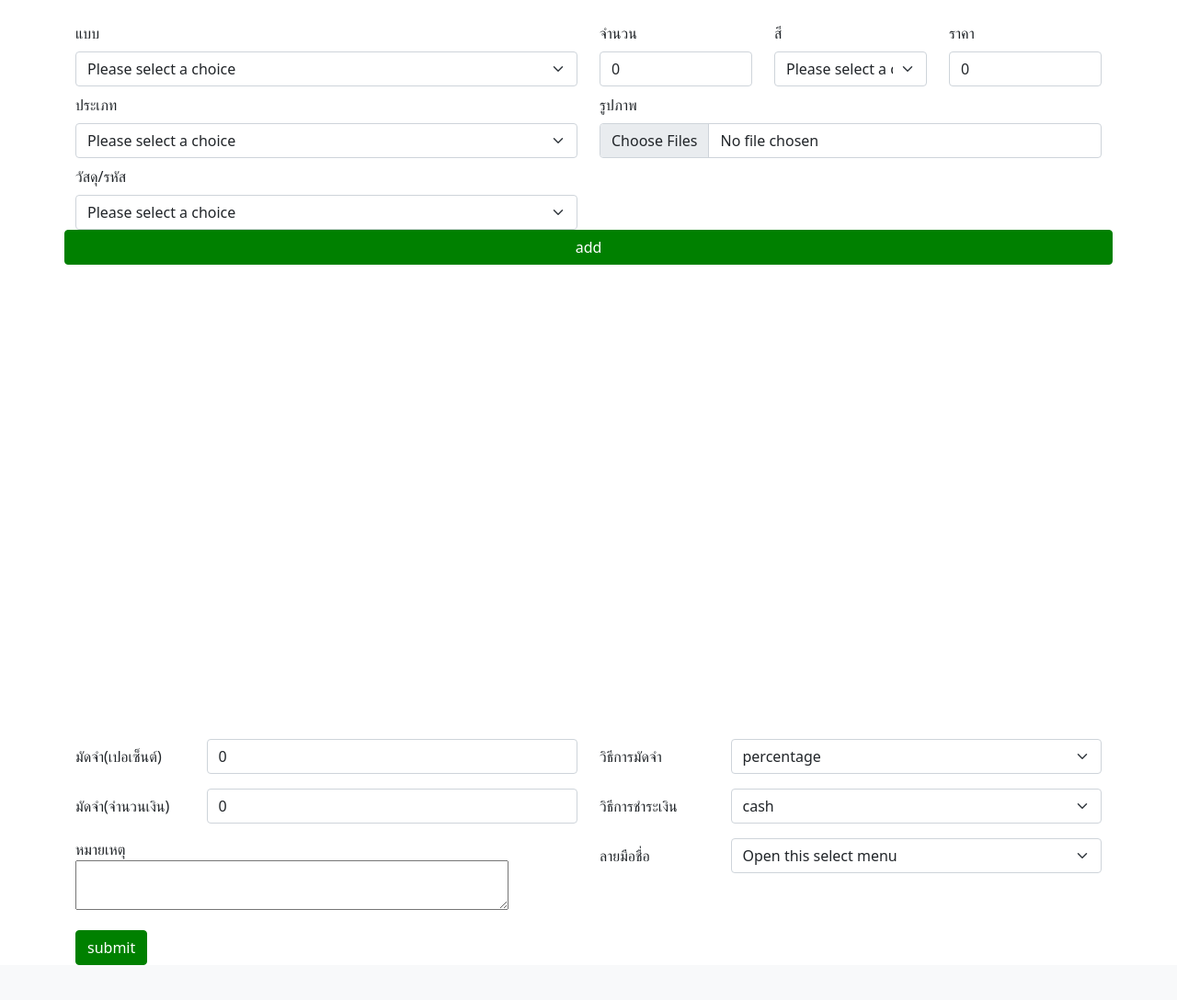
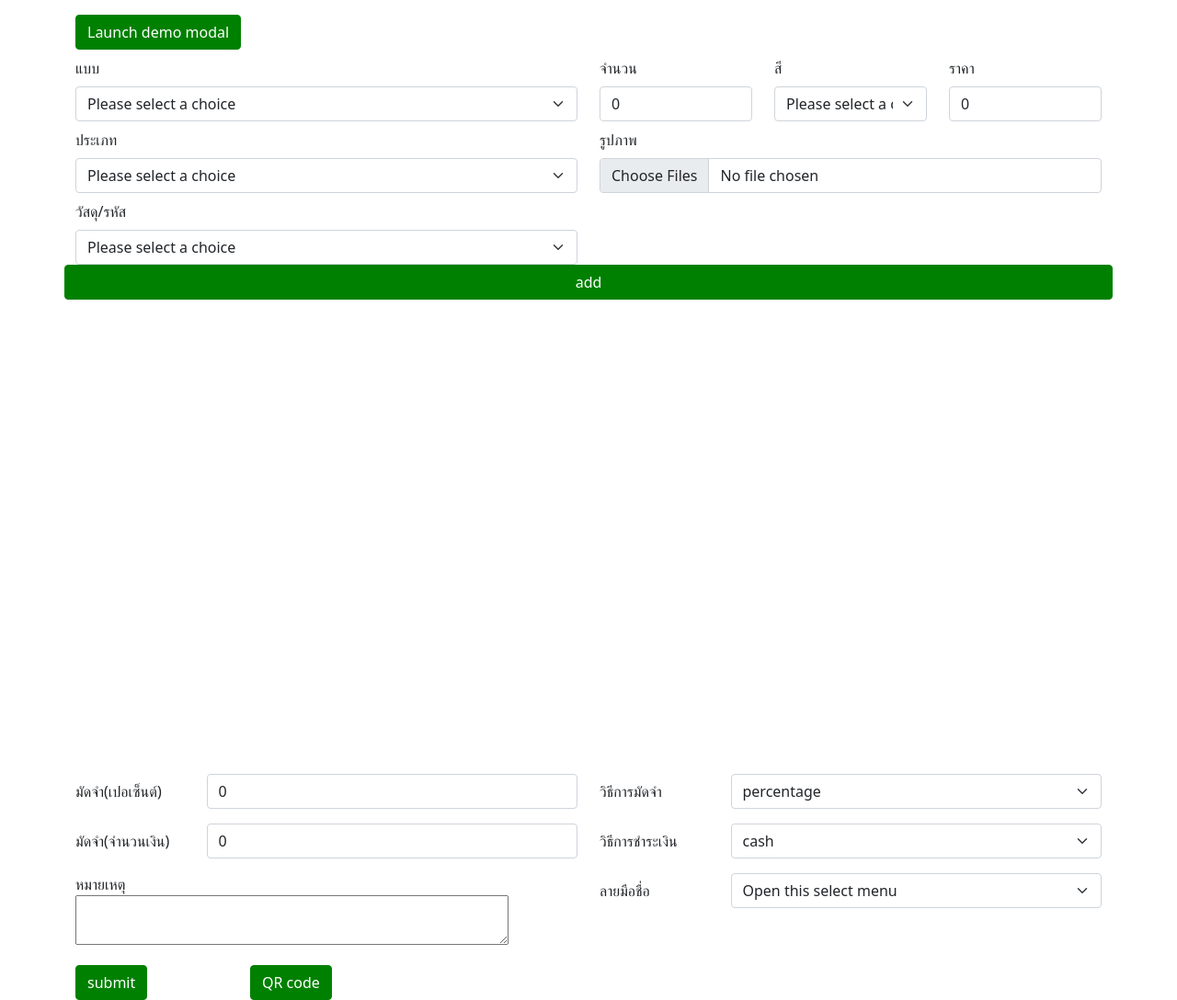
Before and after one commit to toppyishappy/furtniture_crm, a Django app: page /purchase-order/1/item in a window 1280 px wide. Shown: the part 56-1144 px from the top of the page at 92% size. Before the commit the page ends 1106 px from the top, so only its background shows below. Run offline with Django 3.2, Linux system fonts and the light colour scheme; the visitor is signed in with stand-in values (Sample User, id 1); data that the repository does not hold is empty; style sheets or scripts are compiled from the project's sources; some libraries are stand-ins or nearby versions.

Commit message:
add qrcode

```diff
--- a/templates/core/purchase-order-item.html
+++ b/templates/core/purchase-order-item.html
@@ -10,6 +10,20 @@
 
     </div>
 </div>
+
+<div class="modal fade" id="qrModal" tabindex="-1" aria-labelledby="exampleModalLabel" aria-hidden="true">
+    <div class="modal-dialog">
+        <div class="modal-content">
+            <img src="https://upload.wikimedia.org/wikipedia/commons/thumb/d/d0/QR_code_for_mobile_English_Wikipedia.svg/1200px-QR_code_for_mobile_English_Wikipedia.svg.png" alt="">
+
+        </div>
+    </div>
+</div>
+
+<button type="button" class="btn btn-primary" data-bs-toggle="modal" data-bs-target="#qrModal">
+    Launch demo modal
+  </button>
+
 <form action="" method="post" enctype="multipart/form-data">
     {% csrf_token %}
     <div class="row">
@@ -188,7 +202,17 @@
             </div>
         </div>
     </div>
-    <input type="submit" value="submit" class="btn btn-primary" />
+    <div class="row">
+        <div class="col-2">
+            <input type="submit" value="submit" class="btn btn-primary" />
+        </div>
+        <div class="col-2">
+            <button type="button" class="btn btn-primary" data-bs-toggle="modal" data-bs-target="#qrModal">
+                QR code
+            </button>
+        </div>
+    </div>
+
 </form>
 <!-- end section -->
 {% endblock %}
@@ -206,11 +230,6 @@
             })
         .then( async(result) => {
             if (result.isConfirmed) {
-            const data = {
-                'action': 'confirm',
-                'order_id': orderId
-            }
-            if(res.ok){
                 const path = '/api/purchase-order';
                 const data = {
                     'item_id': itemId,
@@ -220,7 +239,6 @@
                     window.location.reload();
                 }
             }
-            }
         })
 
     }
```
Also changed, not shown: 1 other file.
